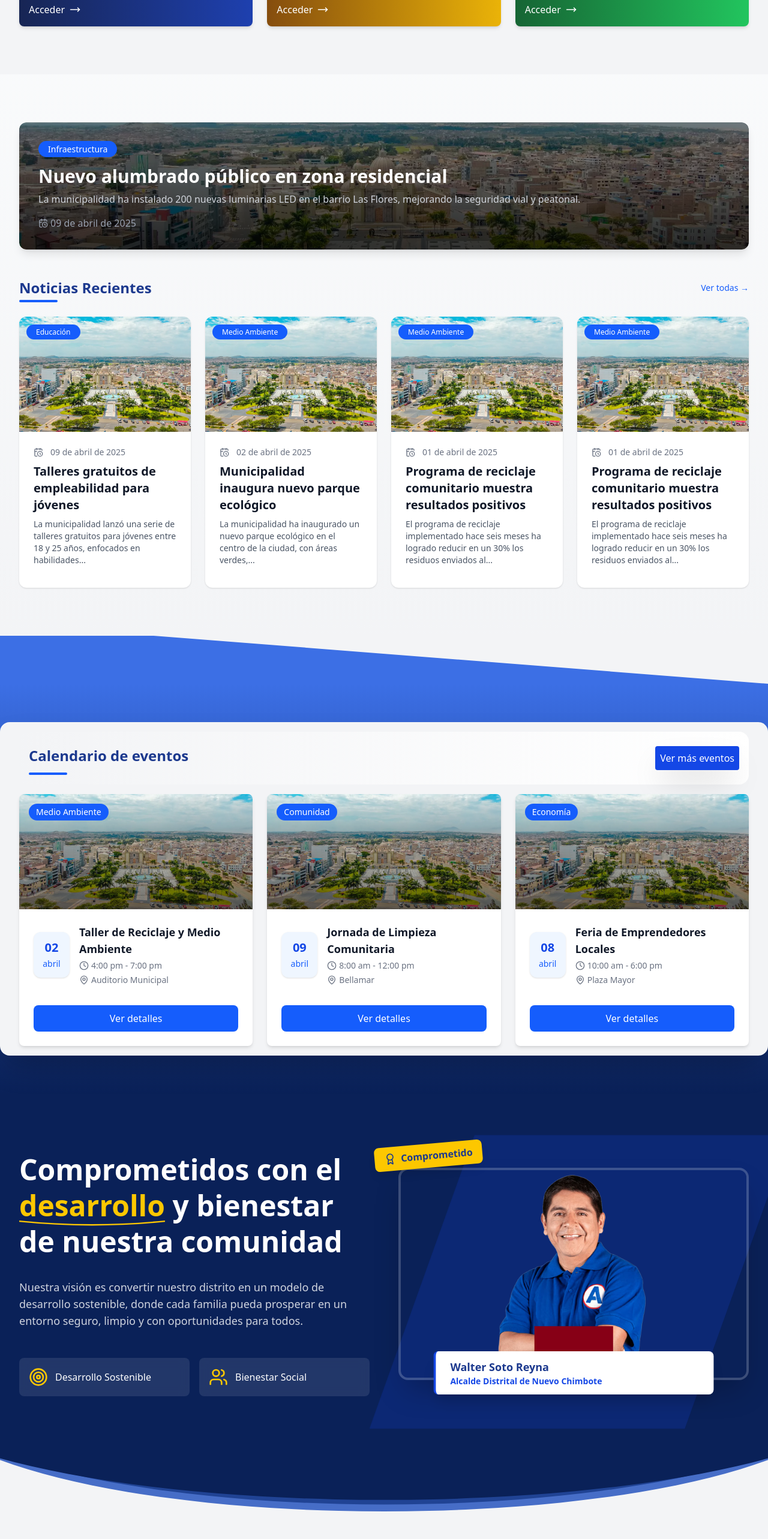
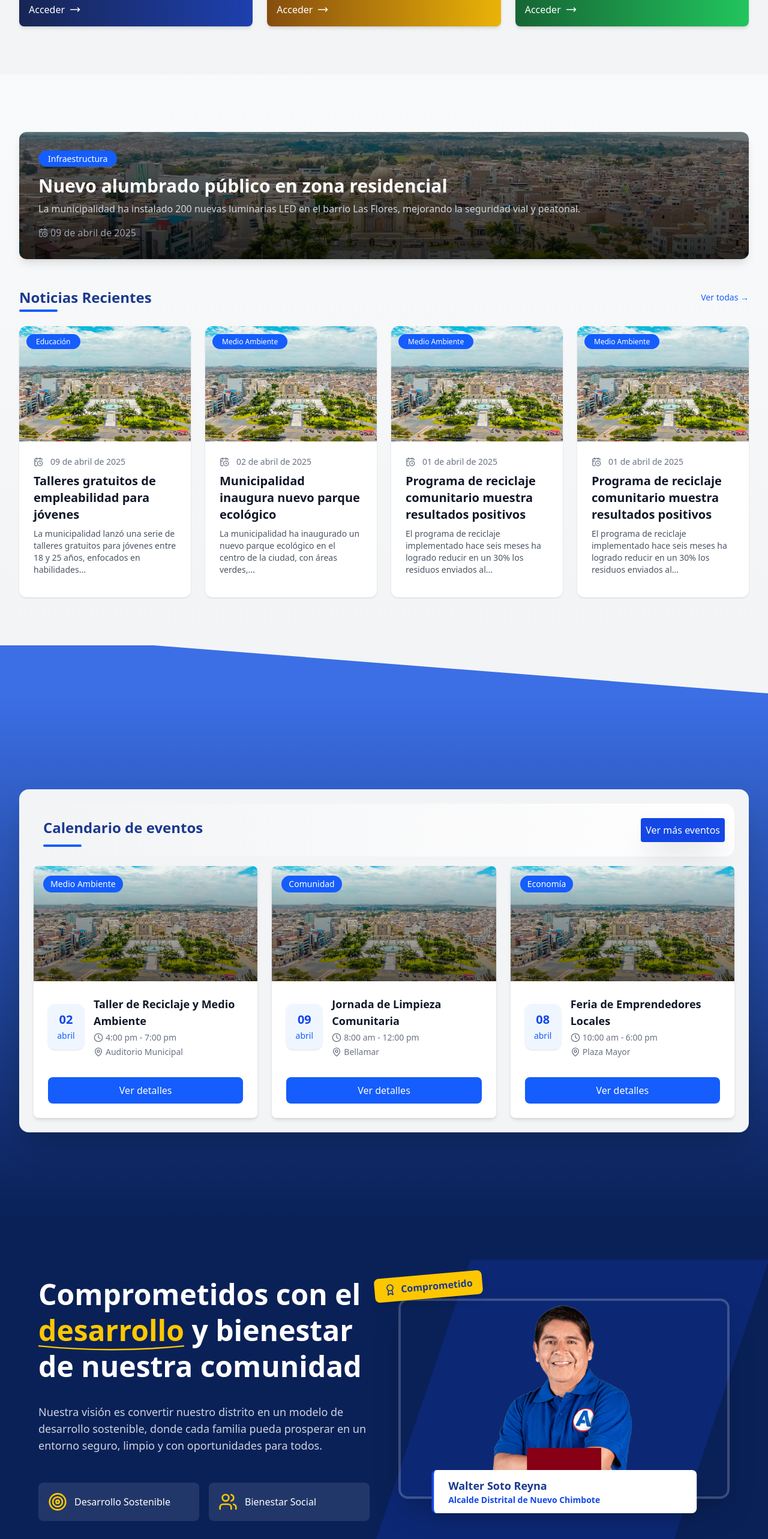
Before and after one commit to AndreeBermudez/pagina-web-mdnch, a React (Vite) app: page /inicio in a window 1280 px wide. Shown: the part 1380-3946 px from the top of the page at 60% size. Built offline with nearby package versions, Linux system fonts and the light colour scheme; no server answers.

Commit message:
Refactor secciones de la página de inicio para unificar clases de contenedor y mejorar la estructura

```diff
--- a/src/core/components/common/home/alcalde/AlcaldeSection.tsx
+++ b/src/core/components/common/home/alcalde/AlcaldeSection.tsx
@@ -7,7 +7,7 @@ export const AlcaldeSection = () => {
 		<>
 			<section className='relative w-full overflow-hidden bg-[#0a2158] px-4 sm:px-6 lg:px-8'>
 				{/* Sección principal */}
-				<div className='container mx-auto max-w-7xl py-16 md:py-24 scroll-section'>
+				<div className='container-municipalidad scroll-section'>
 					<div className='grid grid-cols-1 lg:grid-cols-2 gap-8 md:gap-12 items-center'>
 						<div className='space-y-6 md:space-y-8 order-2 lg:order-1 mt-8 lg:mt-0'>
 							<div className='space-y-4'>
--- a/src/core/components/common/home/eventos/SectionEvent.tsx
+++ b/src/core/components/common/home/eventos/SectionEvent.tsx
@@ -5,7 +5,8 @@ import cityImage from '../../../../../assets/imagen-plaza.webp';
 export const SectionEvent = () => {
 	return (
 		<section className='bg-gradient-to-b from-[#3c6fe5] to-[#0a2158] py-16'>
-			<div className='container mx-auto max-w-7xl px-4 sm:px-6 lg:px-8 bg-gray-100 shadow-2xl rounded-2xl py-4'>
+			<div className='container-municipalidad'>
+				<div className='bg-gray-100 shadow-2xl rounded-2xl p-6 w-full'>
 					<EventHeader />
 					<div className='grid grid-cols-1 md:grid-cols-2 lg:grid-cols-3 gap-6'>
 						<CalendarEvent
@@ -37,6 +38,7 @@ export const SectionEvent = () => {
 						/>
 					</div>
 				</div>
+			</div>
 		</section>
 	);
 };
--- a/src/core/components/common/home/noticias/SectionNews.tsx
+++ b/src/core/components/common/home/noticias/SectionNews.tsx
@@ -7,7 +7,8 @@ export const SectionNews = () => {
 	return (
 		<>
 			<section className='relative bg-gradient-to-b from-gray-50 to-gray-100'>
-				<div className='container mx-auto max-w-7xl px-4 sm:px-6 lg:px-8 py-20'>
+				<div className='container-municipalidad'>
+					<div className=''>
 						<div className='grid grid-cols-1 gap-8 mb-12 transition-transform duration-300 hover:scale-[1.01]'>
 							<div className='rounded-xl overflow-hidden shadow-lg hover:shadow-xl transition-all duration-300'>
 								<MainNews
@@ -61,6 +62,7 @@ export const SectionNews = () => {
 							</div>
 						</div>
 					</div>
+				</div>
 			</section>
 			<TriangleDivider color='#f3f4f6' bgColor='#3c6fe5' height='h-20' />
 		</>
--- a/src/core/components/common/home/turismo/SectionPlaces.tsx
+++ b/src/core/components/common/home/turismo/SectionPlaces.tsx
@@ -5,14 +5,14 @@ import { CardCollapse } from './CardCollapse';
 export const SectionPlaces = () => {
 	return (
 		<section className='py-16 bg-gray-100'>
-			<div className='container mx-auto max-w-7xl px-4 sm:px-6 lg:px-8 mb-15'>
+			<div className='container-municipalidad'>
+				<div>
 					<div className='mb-16'>
 						<div className='flex items-center gap-2 mb-3'>
 							<div className='h-1 w-10 bg-blue-600 rounded-full'></div>
 							<span className='text-blue-600 font-medium'>DESTINO TURÍSTICO</span>
 						</div>
 						<h2 className='text-3xl md:text-4xl font-bold text-blue-900 mb-6'>Bienvenido a Nuevo Chimbote</h2>
-
 						<div className='grid grid-cols-1 md:grid-cols-2 gap-8 items-center'>
 							<div className='relative rounded-xl overflow-hidden shadow-xl'>
 								<img
@@ -22,19 +22,17 @@ export const SectionPlaces = () => {
 									width='560'
 									height='315'
 								/>
-
 								<div className='absolute bottom-4 right-4 bg-blue-600 text-white py-1 px-3 rounded-full text-sm font-medium'>
 									Ciudad moderna
 								</div>
 							</div>
-
 							<div className='space-y-6'>
 								<p className='text-gray-600 leading-relaxed'>
-								Nuevo Chimbote es una joven ciudad peruana que combina modernidad, naturaleza y cultura en perfecta
-								armonía. Ubicada en la costa norte del Perú, se distingue por sus amplias avenidas, espacios verdes
-								y una creciente infraestructura urbana diseñada para el bienestar de sus habitantes.
+									Nuevo Chimbote es una joven ciudad peruana que combina modernidad, naturaleza y cultura en
+									perfecta armonía. Ubicada en la costa norte del Perú, se distingue por sus amplias avenidas,
+									espacios verdes y una creciente infraestructura urbana diseñada para el bienestar de sus
+									habitantes.
 								</p>
-
 								<div className='grid grid-cols-2 gap-4'>
 									<div className='flex items-start gap-2'>
 										<div className='mt-1 bg-blue-100 p-2 rounded-lg'>
@@ -45,7 +43,6 @@ export const SectionPlaces = () => {
 											<p className='text-sm text-gray-500'>Entre el océano Pacífico y el valle del río Santa</p>
 										</div>
 									</div>
-
 									<div className='flex items-start gap-2'>
 										<div className='mt-1 bg-blue-100 p-2 rounded-lg'>
 											<CalendarClock className='w-5 h-5 text-blue-600' />
@@ -56,7 +53,6 @@ export const SectionPlaces = () => {
 										</div>
 									</div>
 								</div>
-
 								<a
 									href='/turismo'
 									className='inline-flex items-center gap-2 bg-blue-600 text-white px-5 py-2.5 rounded-lg hover:bg-blue-700 transition-colors'>
@@ -66,7 +62,6 @@ export const SectionPlaces = () => {
 							</div>
 						</div>
 					</div>
-
 					<div className='text-center mb-10'>
 						<h2 className='text-2xl md:text-3xl font-bold text-blue-900 mb-3'>Lugares de interés</h2>
 						<p className='text-gray-600 max-w-2xl mx-auto'>
@@ -81,7 +76,6 @@ export const SectionPlaces = () => {
 							imageSrc={cityImage}
 							altText='Plaza Mayor de Nuevo Chimbote'
 						/>
-
 						<CardCollapse
 							title='Teatro Municipal'
 							description='Centro cultural que alberga los principales eventos artísticos de la ciudad, con una arquitectura moderna y excelente acústica para disfrutar de espectáculos de primer nivel.'
@@ -89,7 +83,6 @@ export const SectionPlaces = () => {
 							imageSrc={cityImage}
 							altText='Teatro Municipal de Nuevo Chimbote'
 						/>
-
 						<CardCollapse
 							title='Polideportivo'
 							description='Complejo deportivo con instalaciones de primer nivel para la práctica de diversas disciplinas, sede de importantes competencias y punto de encuentro para deportistas locales.'
@@ -97,7 +90,6 @@ export const SectionPlaces = () => {
 							imageSrc={cityImage}
 							altText='Polideportivo de Nuevo Chimbote'
 						/>
-
 						<CardCollapse
 							title='Catedral de Nuevo Chimbote'
 							description='Imponente obra arquitectónica religiosa que representa la fe de los chimbotanos, con hermosos vitrales y un diseño que combina lo tradicional con lo contemporáneo.'
@@ -105,7 +97,6 @@ export const SectionPlaces = () => {
 							imageSrc={cityImage}
 							altText='Catedral de Nuevo Chimbote'
 						/>
-
 						<CardCollapse
 							title='Malecón Grau'
 							description='Paseo costero con una impresionante vista al océano Pacífico, ideal para caminatas al atardecer y disfrutar de la gastronomía local en sus diversos restaurantes.'
@@ -115,6 +106,7 @@ export const SectionPlaces = () => {
 						/>
 					</article>
 				</div>
+			</div>
 		</section>
 	);
 };
--- a/src/pages/nosotros/AgendaPage.tsx
+++ b/src/pages/nosotros/AgendaPage.tsx
@@ -1,13 +1,12 @@
+import { Layout } from '../../core/layout/Layout';
 import CalendarSection from '../../core/components/common/nosotros/agenda/CalendarSection';
-import { Footer } from '../../core/layout/footer/Footer';
-import { NavbarSection } from '../../core/layout/navbar/NavbarSection';
 
 export const AgendaPage = () => {
 	return (
 		<>
-			<NavbarSection />
-			<CalendarSection />
-			<Footer />
+			<Layout>
+				<CalendarSection />
+			</Layout>
 		</>
 	);
 };
```
Also changed, not shown: src/pages/nosotros/AlcaldePage.tsx (deleted). Lines whose indentation alone changed are shown as unchanged.
